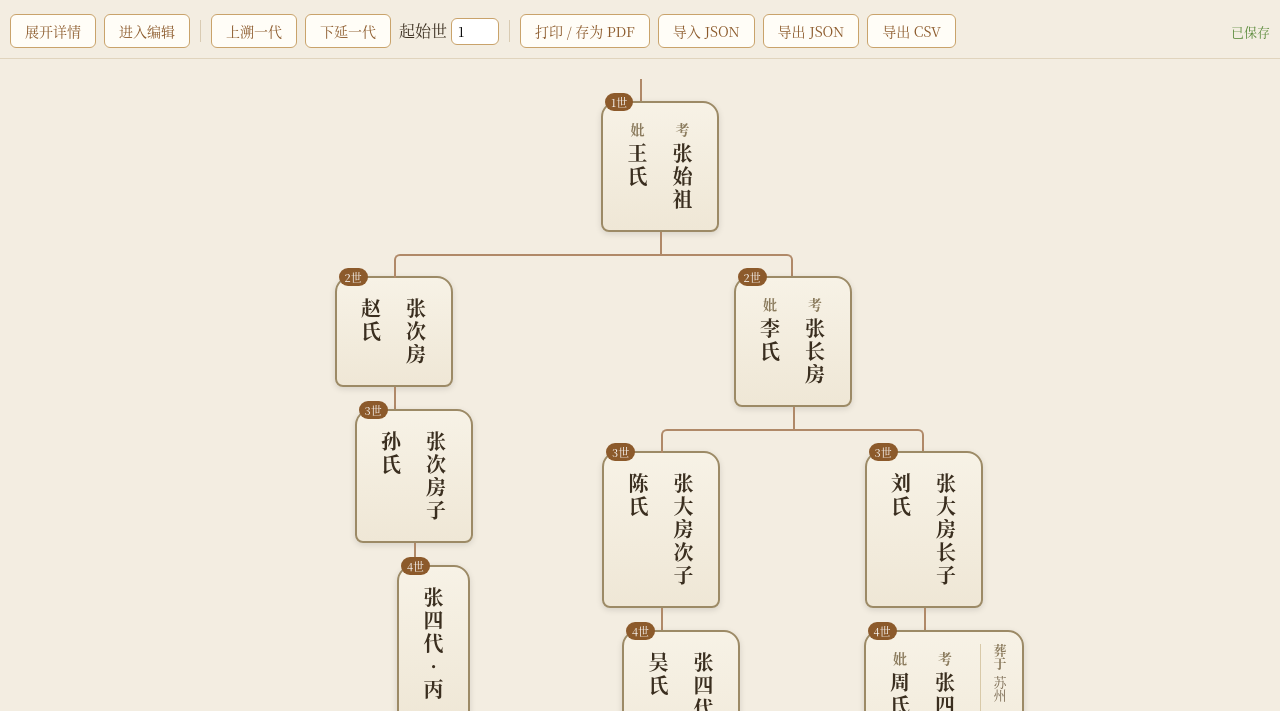
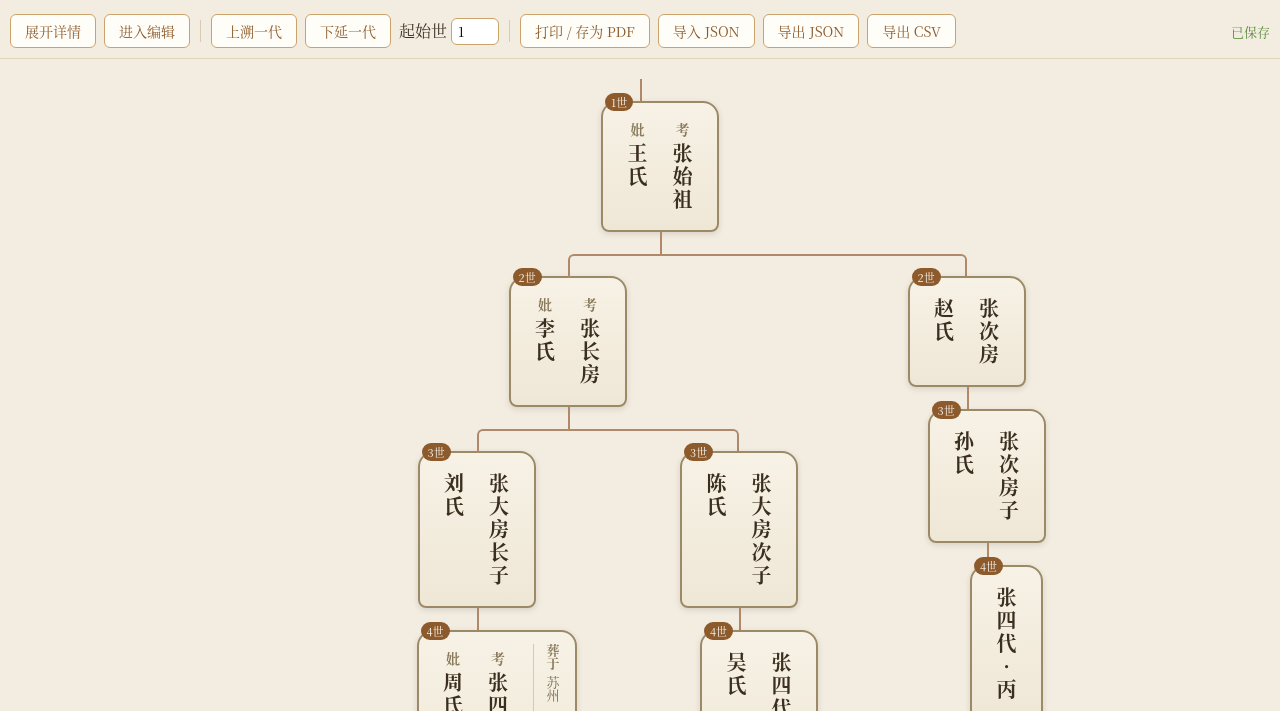
Before and after one commit to SeikenV/GeneaDoc, a plain HTML site: page 家谱.html in a window 1280 px wide. Shown: the part 89-800 px from the top of the page. Drawn offline with Linux system fonts and the light colour scheme.

```diff
--- a/家谱.html
+++ b/家谱.html
@@ -457,13 +457,13 @@ function makeNode(p, gen){
   li.appendChild(node);
 
   const kids = childrenOf(p.id).slice().sort((a,b) => {
-    const ga = a.female ? 0 : 1;           // 男(1)在后，男整体居右
+    const ga = a.female ? 0 : 1;           // 女(0)在左，男(1)在右
     const gb = b.female ? 0 : 1;
     if(ga !== gb) return ga - gb;
     const oa = a.order ? +a.order : 999;
     const ob = b.order ? +b.order : 999;
-    return oa - ob;                        // 同性别内按排行升序
-  }).reverse();                            // 镜像：同性别内老大在右
+    return oa - ob;                        // 同性别内排行升序（左小右大 = 老大在右）
+  });
   if(kids.length){
     const ul = document.createElement("ul");
     kids.forEach(c => ul.appendChild(makeNode(c, gen+1)));
```
